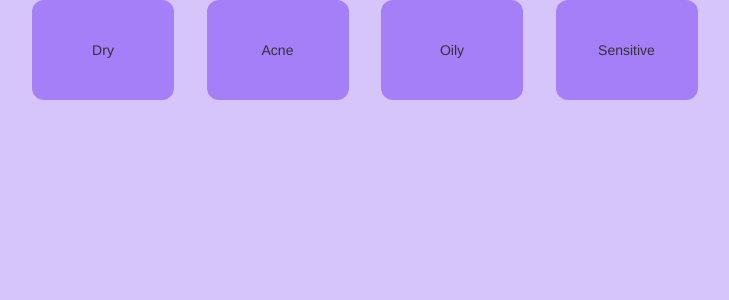
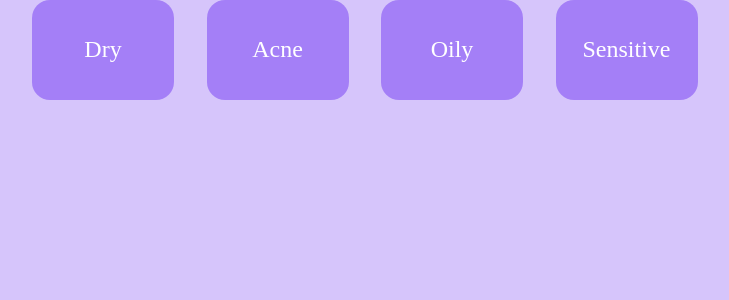
Before and after one commit to rwg58/startup-studio, a PHP site: page /step1.html in a window 1280 px wide. Shown: the top 300 px of the page, without its empty margins (259-988 px from the left). Run offline with PHP 8.4, Linux system fonts and the light colour scheme; some libraries are stand-ins or nearby versions.

Commit message:
button color

```diff
--- a/style.css
+++ b/style.css
@@ -1,6 +1,7 @@
 body{
     background-color: #d6c5fb;
 }
+
 .skin_type{
     border-radius: 20px;
     position: absolute;
@@ -19,10 +20,16 @@ body{
     cursor: pointer !important;
     width: 100%;
     height: 100%;
-    border-radius: 12px;
+    border-radius: 18px;
 }
 
 .outer{
     width: 698px;
     height: 100px;
 }
+
+.btn{
+    font:normal normal normal 26px/1.4em wfont_b9bf78_dca0aa4140744d74ae86667557bee30e,wf_dca0aa4140744d74ae8666755,orig_caviar_dreams;
+    color: white;
+    font-size: 24px;
+}
```
